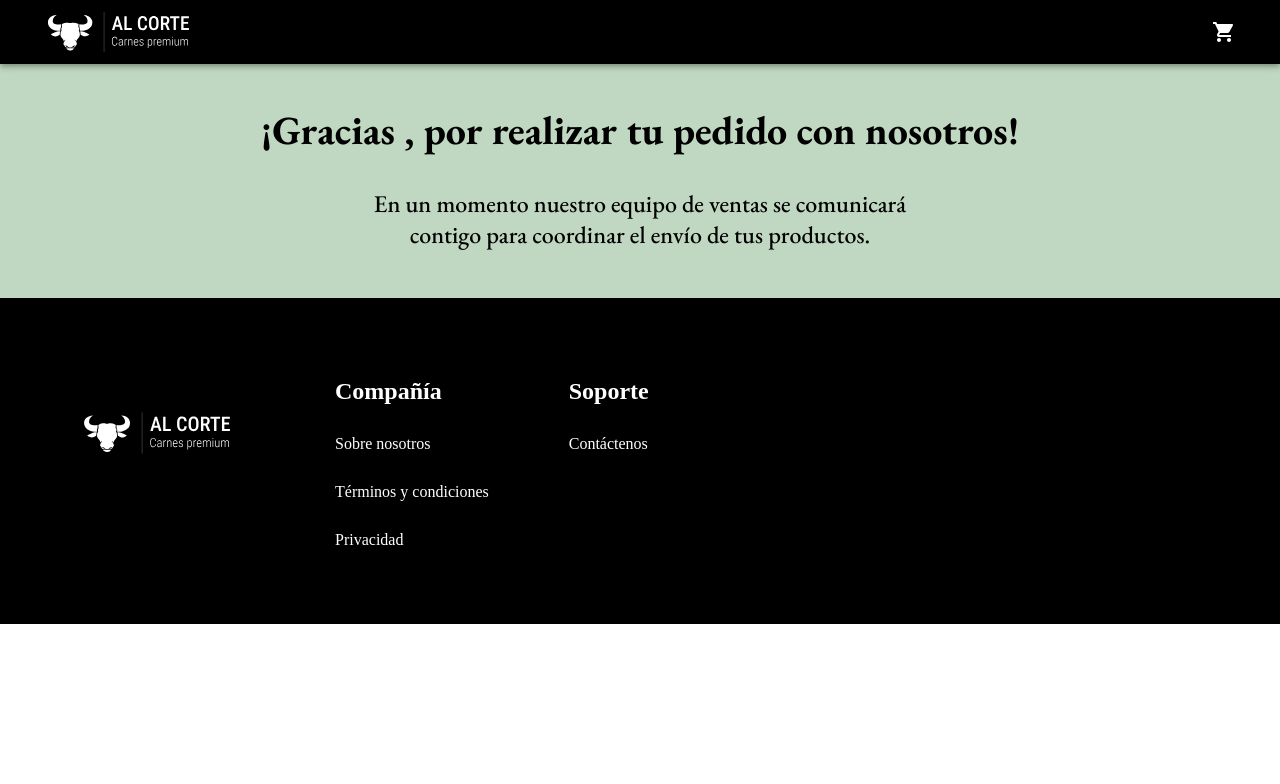
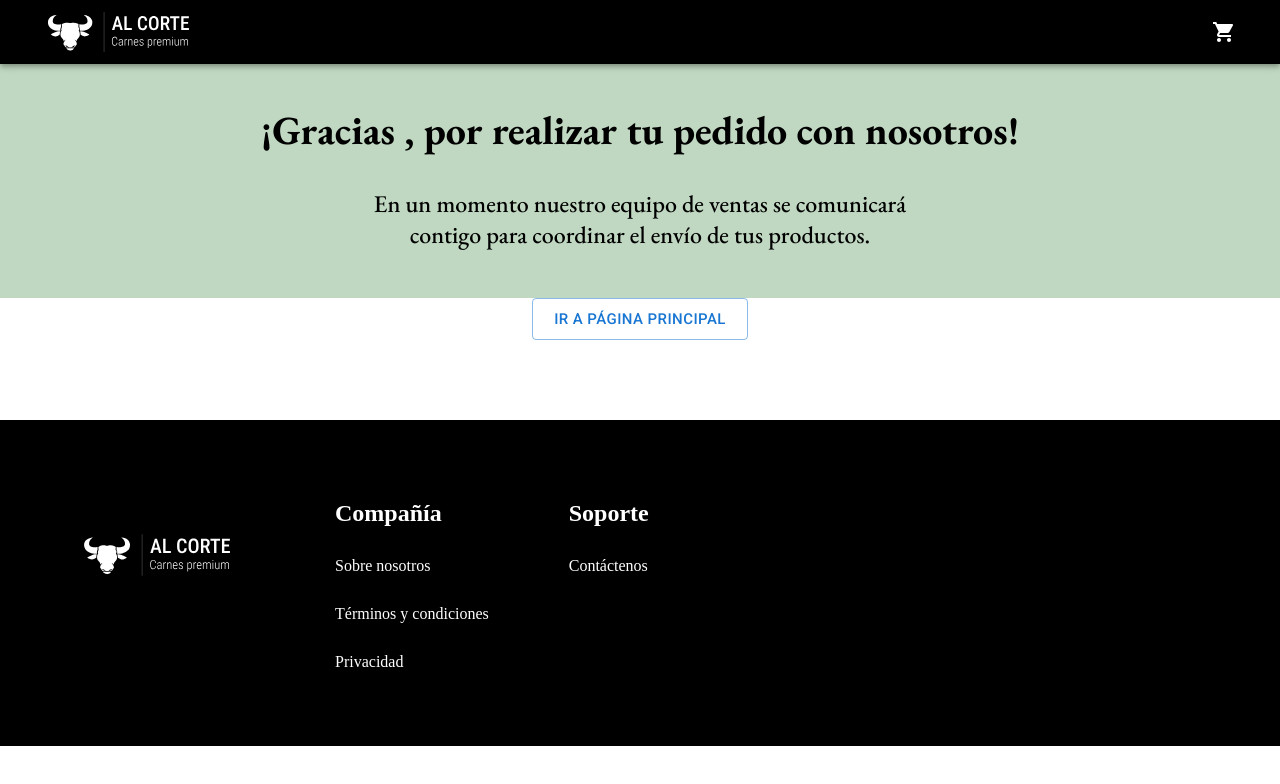
Before and after one commit to MychelGarzon/meatShop, a React (Vite) app: page /success in a window 1280 px wide. Shown: the top 784 px of the page. Built offline with nearby package versions, Linux system fonts and the light colour scheme.

Commit message:
add btn, redirect home, empty cart

```diff
--- a/src/routes/success/Success.module.css
+++ b/src/routes/success/Success.module.css
@@ -1,3 +1,8 @@
 .success {
   padding-top: 56px;
 }
+
+.btn {
+  text-align: center;
+  margin-bottom: 80px;
+}
--- a/src/routes/success/Success.tsx
+++ b/src/routes/success/Success.tsx
@@ -1,10 +1,25 @@
+import { Button } from '@mui/material';
 import ThankYou from '../../components/thankYou/ThankYou';
 import styles from './Success.module.css';
+import { useNavigate } from 'react-router';
+import { useAppDispatch } from '../../hooks/useAppDispatch';
+import { setCart } from '../../store/cartSlice';
 
 const Success: React.FC = () => {
+  const dispatch = useAppDispatch();
+  const navigate = useNavigate();
+
+  const handleClick = () => {
+    dispatch(setCart([]))
+    navigate('/');
+  }
+
   return (
     <div className={styles.success}>
       <ThankYou />
+      <div className={styles.btn}>
+        <Button onClick={handleClick} variant='outlined' color='primary' size='large'>ir a página principal</Button>
+      </div>
     </div>
   )
 }
```
